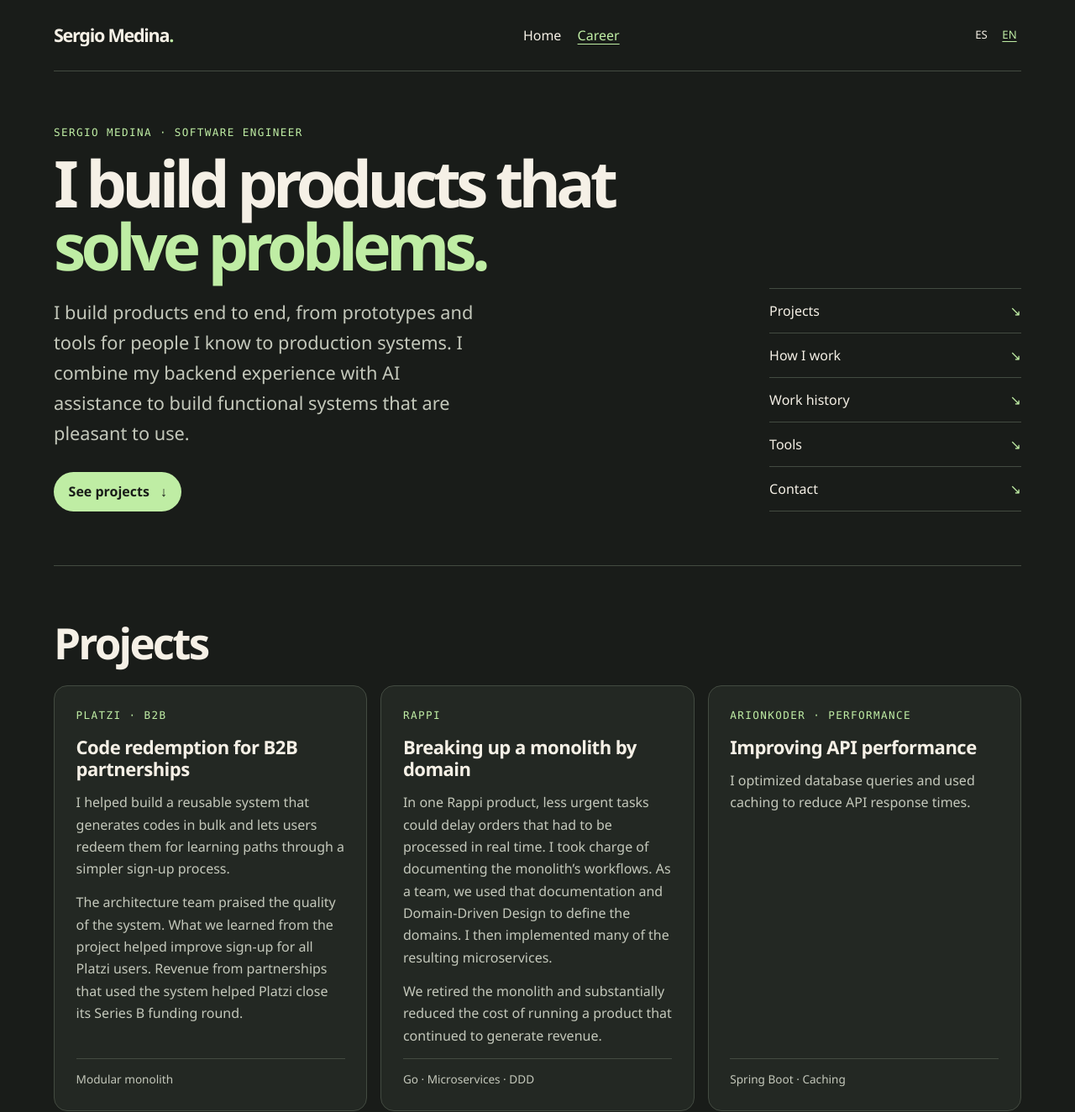
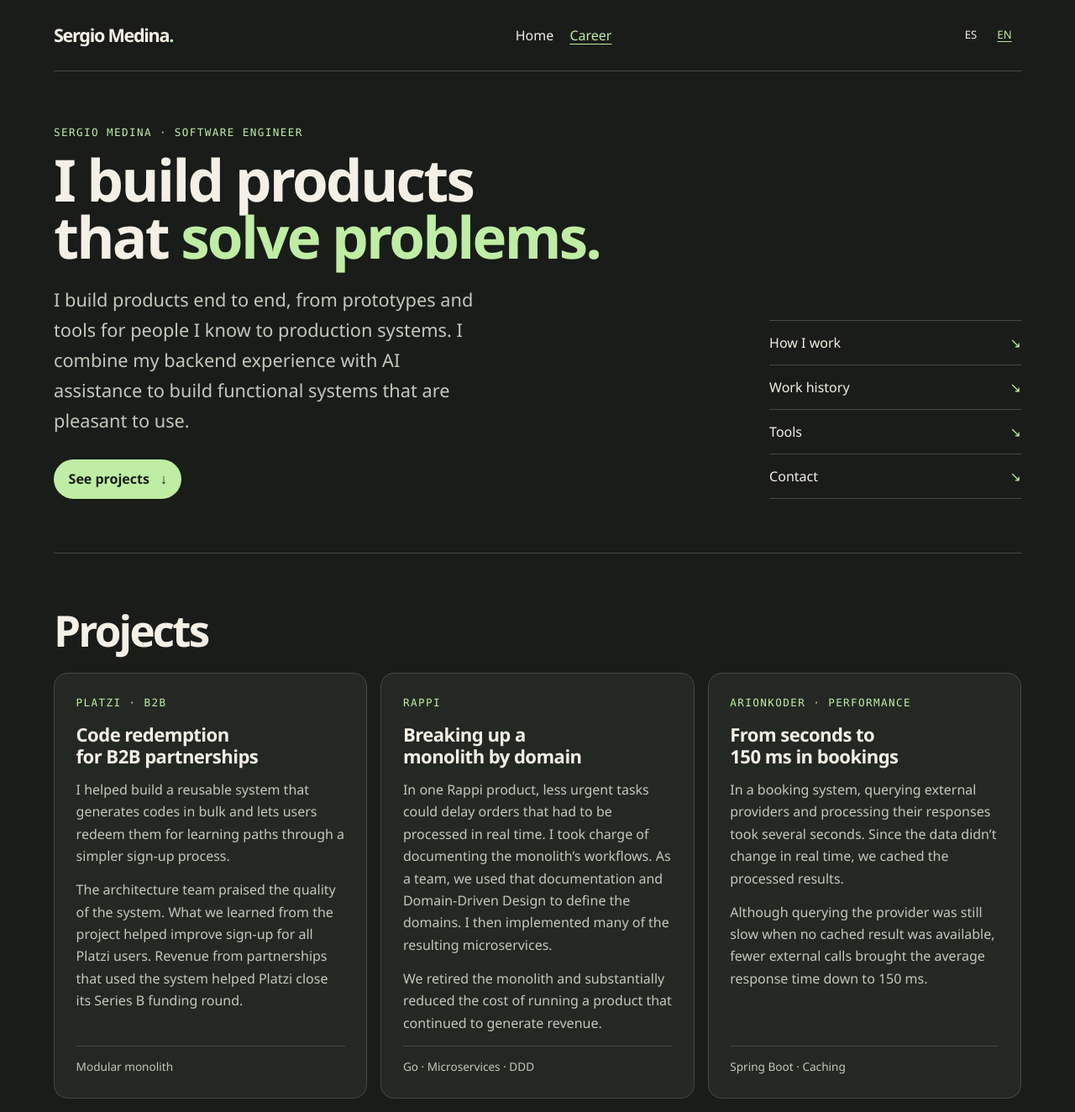
Before and after one commit to Sermed92/cv-resume, a plain HTML site: page en/career.html in a window 1280 px wide. Shown: the top 1324 px of the page at 84% size. Drawn offline with Linux system fonts and the light colour scheme.

Commit message:
Refine portfolio layout and ArionKoder performance case

```diff
--- a/en/career.html
+++ b/en/career.html
@@ -10,7 +10,7 @@
   <link rel="alternate" hreflang="es" href="https://soyesyo.com/career.html">
   <link rel="alternate" hreflang="en" href="https://soyesyo.com/en/career.html">
   <link rel="alternate" hreflang="x-default" href="https://soyesyo.com/career.html">
-  <link rel="stylesheet" href="../styles.css?v=5">
+  <link rel="stylesheet" href="../styles.css?v=6">
   <script src="../scripts.js?v=6" defer></script>
 </head>
 <body>
@@ -36,7 +36,6 @@
         <a class="button" href="#projects">See projects <span aria-hidden="true">↓</span></a>
       </div>
       <nav class="hero-aside" aria-label="On this page">
-        <a href="#projects">Projects <span aria-hidden="true">↘</span></a>
         <a href="#how-i-work">How I work <span aria-hidden="true">↘</span></a>
         <a href="#work-experience">Work history <span aria-hidden="true">↘</span></a>
         <a href="#skills">Tools <span aria-hidden="true">↘</span></a>
@@ -62,8 +61,9 @@
         </article>
         <article class="case">
           <p class="eyebrow">ArionKoder · Performance</p>
-          <h3>Improving API performance</h3>
-          <p>I optimized database queries and used caching to reduce API response times.</p>
+          <h3>From seconds to 150 ms in bookings</h3>
+          <p>In a booking system, querying external providers and processing their responses took several seconds. Since the data didn’t change in real time, we cached the processed results.</p>
+          <p>Although querying the provider was still slow when no cached result was available, fewer external calls brought the average response time down to 150 ms.</p>
           <p class="stack">Spring Boot · Caching</p>
         </article>
       </div>
--- a/styles.css
+++ b/styles.css
@@ -40,14 +40,14 @@ p + p { margin-top: 1em; }
 .site-header [aria-current] { color: var(--accent); text-decoration: underline; }
 .brand { white-space: nowrap; font-size: 1.35rem; font-weight: 800; letter-spacing: -.06em; }
 .brand-period, h1 span, .editorial h2 span { color: var(--accent); }
-.site-header .languages { gap: .35rem; font-size: .82rem; }
-.languages a { justify-content: center; min-width: 1.75rem; }
+.site-header .languages { gap: 0; font-size: .82rem; }
+.languages a { justify-content: center; min-width: 2.5rem; }
 .site-footer { flex-wrap: wrap; border-top: 1px solid var(--line); padding-block: 1.6rem 2.4rem; color: var(--muted); font-size: .9rem; }
 
 .hero { display: grid; align-items: center; grid-template-columns: minmax(0, 1.35fr) minmax(0, 1fr); gap: clamp(2.5rem, 8vw, 7rem); padding-block: clamp(3.5rem, 8vw, 8rem); }
-.hero h1 { font-size: clamp(3rem, 7vw, 7rem); font-weight: 650; line-height: .98; letter-spacing: -.075em; margin-block: .75rem 1.5rem; text-wrap: balance; }
+.hero h1 { font-size: clamp(3rem, 7vw, 7rem); font-weight: 650; line-height: .98; letter-spacing: -.04em; margin-block: .75rem 1.5rem; text-wrap: balance; }
 .professional { grid-template-columns: minmax(0, 2.5fr) minmax(10rem, 1fr); padding-block: clamp(2.5rem, 5vw, 5rem); }
-.professional h1 { font-size: clamp(2.9rem, 6vw, 6.1rem); }
+.professional h1 { font-size: clamp(2.65rem, 5.4vw, 5.4rem); }
 .eyebrow { font: .79rem/1.5 "IBM Plex Mono", Consolas, monospace; letter-spacing: .11em; text-transform: uppercase; color: var(--accent); }
 .lede { font-size: clamp(1.08rem, 1.7vw, 1.38rem); max-width: 41ch; color: var(--muted); }
 .button { display: inline-flex; align-items: center; gap: .8rem; margin-top: 1.75rem; padding: .65rem 1.1rem; border-radius: 99rem; color: var(--background); background: var(--accent); font-weight: 650; text-decoration: none; }
@@ -61,11 +61,11 @@ p + p { margin-top: 1em; }
 
 .section { border-top: 1px solid var(--line); padding-block: clamp(2.5rem, 5vw, 5rem); scroll-margin-top: 1.25rem; }
 .section h2 { font-size: clamp(2rem, 4vw, 3.5rem); font-weight: 650; letter-spacing: -.055em; line-height: 1.06; margin-bottom: 1.5rem; }
-.section h3 { font-size: 1.38rem; line-height: 1.2; letter-spacing: -.025em; }
+.section h3 { font-size: 1.38rem; line-height: 1.2; letter-spacing: -.025em; text-wrap: balance; }
 .section p:not(.eyebrow), .skills dd { color: var(--muted); }
 .editorial { display: grid; grid-template-columns: minmax(0, .9fr) minmax(0, 1.1fr); gap: 1.25rem 4rem; }
 .editorial h2 { margin: 0; }
-.editorial p { max-width: 56ch; }
+.editorial p { max-width: 56ch; text-wrap: pretty; }
 .text-link { display: inline-block; margin-top: .85rem; font-weight: 650; }
 .text-link:hover { color: var(--text); }
 
@@ -77,7 +77,7 @@ p + p { margin-top: 1em; }
   padding-inline: 0;
 }
 .case { display: flex; flex-direction: column; align-items: start; gap: .85rem; padding: clamp(1rem, 2.4vw, 1.6rem); border: 1px solid var(--line); border-radius: 1rem; background: var(--surface); }
-.case p { margin: 0; }
+.case p { margin: 0; text-wrap: pretty; }
 .case .stack { margin-top: auto; padding-top: .85rem; border-top: 1px solid var(--line); width: 100%; font-size: .85rem; }
 .timeline { list-style: none; margin: 0; padding: 0; }
 .timeline li { display: grid; grid-template-columns: minmax(9rem, .35fr) minmax(0, 1fr); gap: .35rem 1.5rem; padding-block: 1.2rem; border-bottom: 1px solid var(--line); }
```
Also changed, not shown: career.html (+4 -4 lines), en/index.html (+1 -1 lines), index.html (+1 -1 lines).
